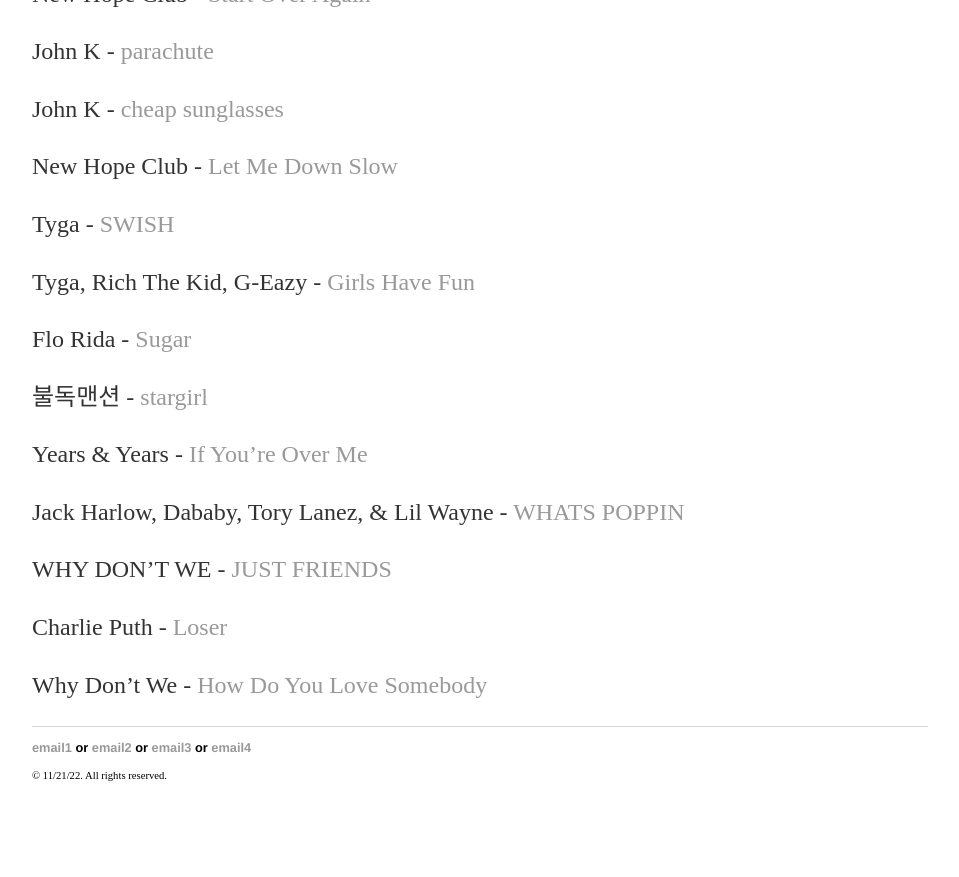
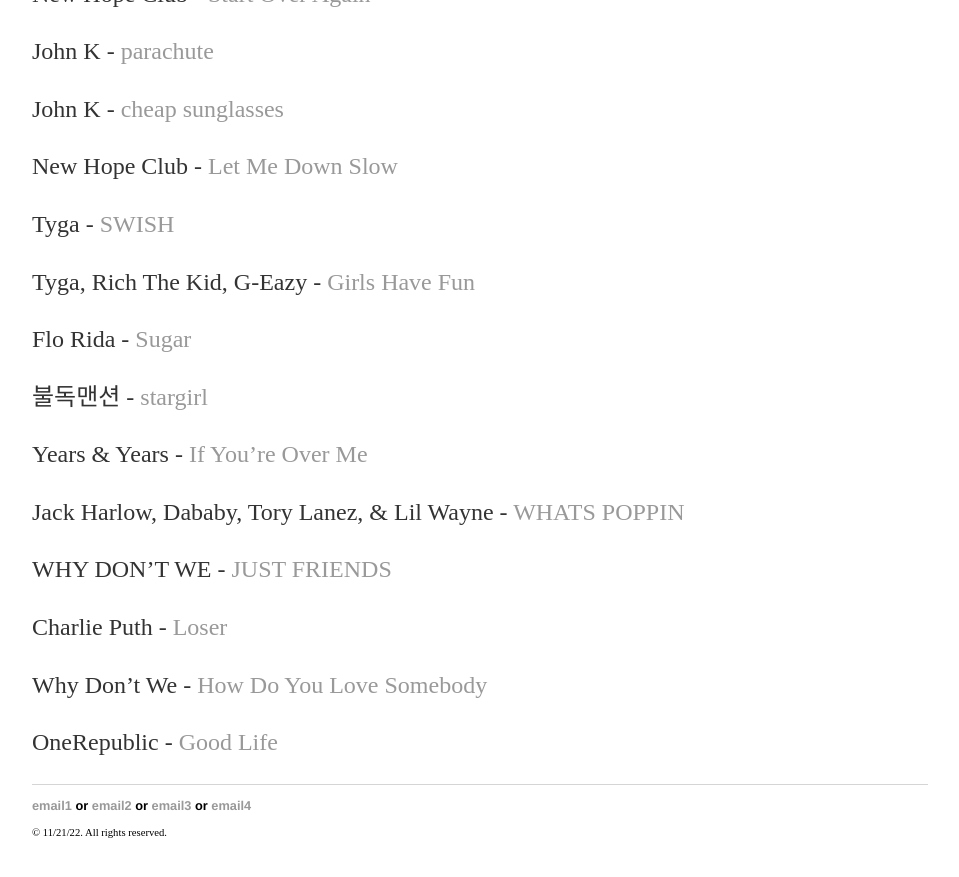
Before and after one commit to yjkweon24/yjkweon24.github.io, a Jekyll site: the page built from _posts/2018-10-23-songs-that-i-love.md, in a window 1280 px wide and 900 px high, scrolled down 23552 px. Shown: the top 877 px of the window, without its empty margins (160-1119 px from the left). Built offline with Jekyll 4.4.1, drawn with Linux system fonts in a browser that asks for light colours; before the commit the page ends 24395 px from its top, so only the background shows below that.

Commit message:
Update 2018-10-23-songs-that-i-love.md

```diff
--- a/_posts/2018-10-23-songs-that-i-love.md
+++ b/_posts/2018-10-23-songs-that-i-love.md
@@ -835,3 +835,5 @@
 Charlie Puth - [Loser](https://www.youtube.com/watch?v=Sp6BS-rSr98)
 
 Why Don't We - [How Do You Love Somebody](https://youtu.be/ODiOjXooadA)
+
+OneRepublic - [Good Life](https://www.youtube.com/watch?v=lXPYzs2BgWg&list=RDlXPYzs2BgWg&start_radio=1)
```
